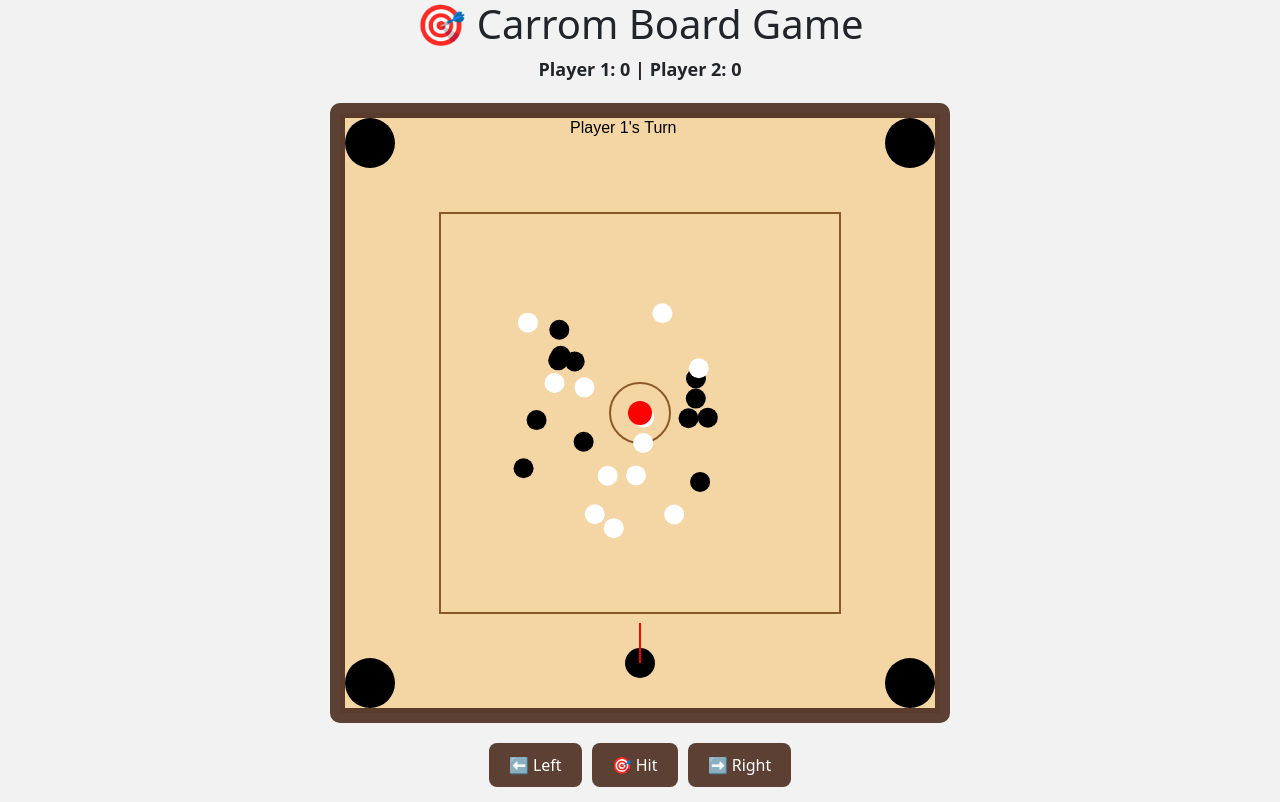
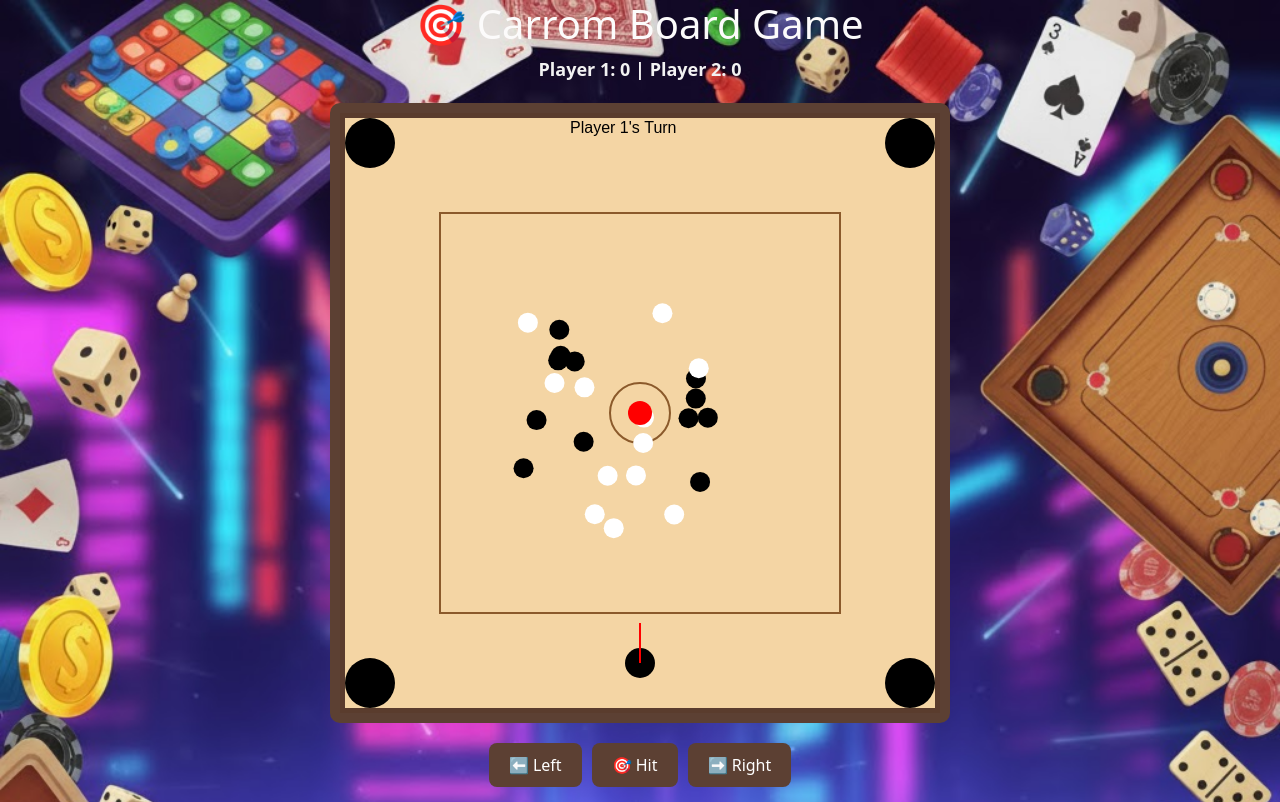
Before and after one commit to NaziaDanish/carrom-board-game, a plain HTML site: page index.html in a window 1280 px wide. Drawn offline with nearby package versions, Linux system fonts and the light colour scheme; some packages are replaced by stand-ins of ours; a script that the page names is missing.

Commit message:
ad changes

```diff
--- a/index.html
+++ b/index.html
@@ -1,18 +1,30 @@
 <!DOCTYPE html>
 <html lang="en">
+
 <head>
   <meta name="viewport" content="width=device-width, initial-scale=1.0">
 
   <title>Carrom Board Game</title>
   <link href="https://cdn.jsdelivr.net/npm/bootstrap@5.3.0/dist/css/bootstrap.min.css" rel="stylesheet">
   <script src="https://cdn.jsdelivr.net/npm/sweetalert2@11"></script>
+
   <style>
     body {
       text-align: center;
       background-color: #f2f2f2;
       margin: 0;
       padding: 0;
-  overflow-x: hidden;
+      width: 100%;
+      background: url('assets/back-ground-2.jpg') no-repeat center center fixed;
+      background-size: cover;
+    }
+
+    h1 {
+      color: #fcfbfb;
+    }
+
+    #scoreBoard {
+      color: #f2f2f2;
     }
 
     /* 🎯 Canvas responsive */
@@ -87,9 +99,9 @@ canvas {
         font-size: 18px;
       }
     }
-
   </style>
 </head>
+
 <body>
 
 
@@ -110,4 +122,5 @@ canvas {
 
   <script src="game.js"></script>
 </body>
+
 </html>
```
Also changed, not shown: assets/back-ground-2.jpg (added), assets/back-ground-image.jpg (added). Lines whose indentation alone changed are shown as unchanged.
